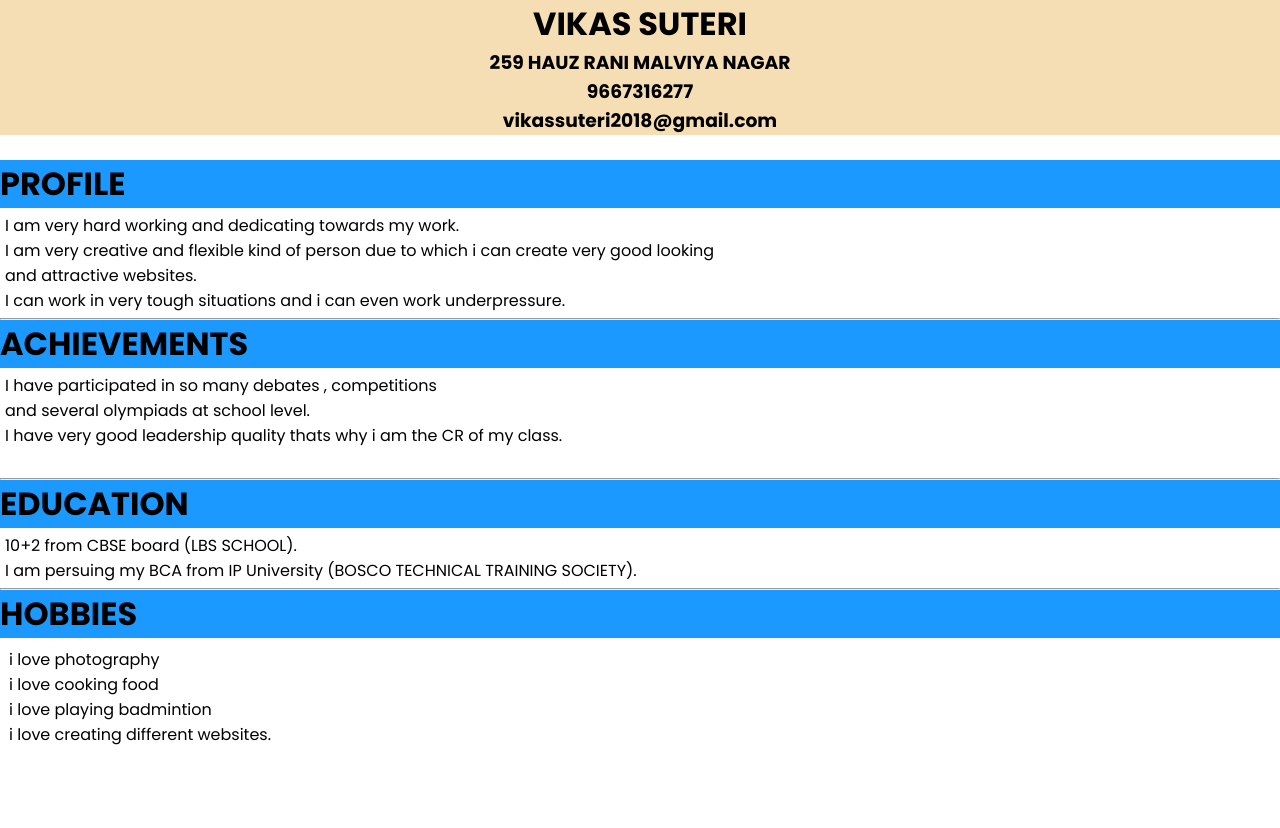
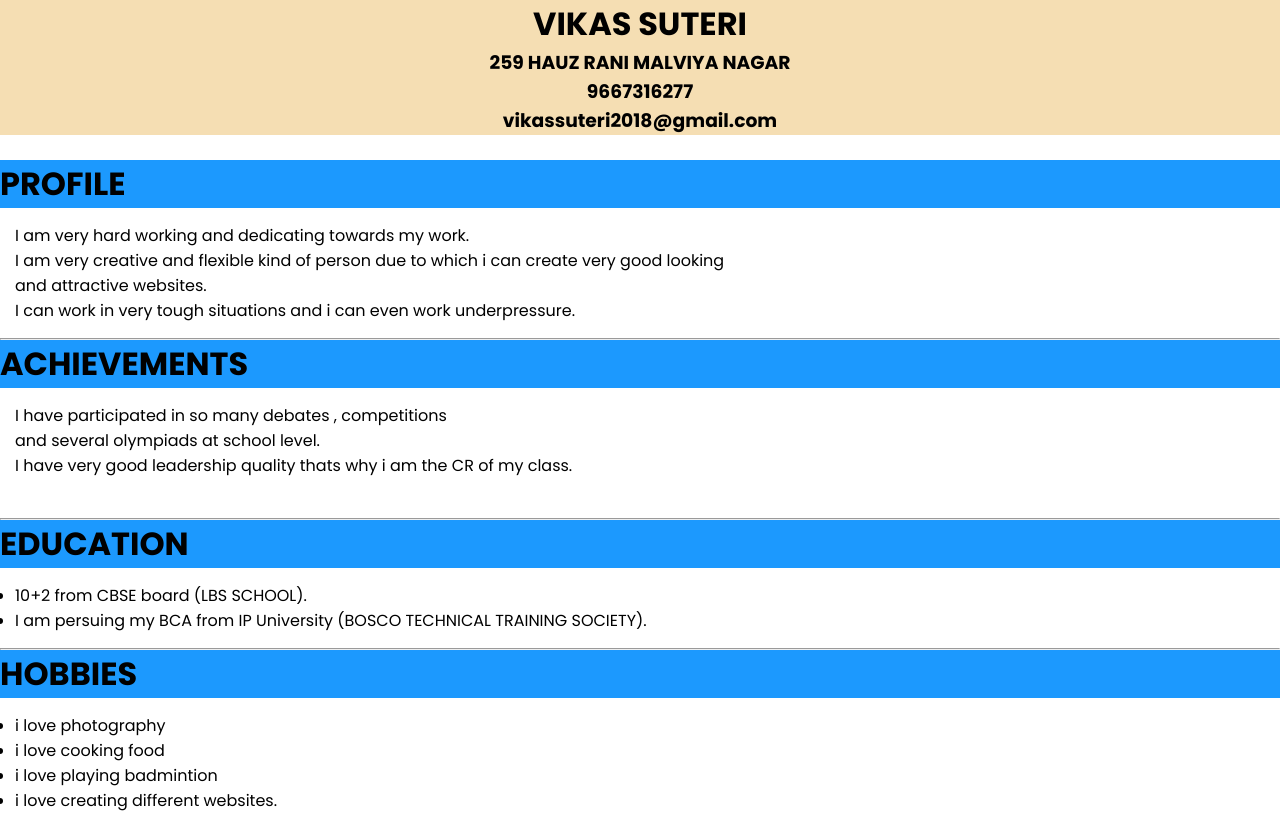
Before and after one commit to vikassuteri/portfolio, a plain HTML site: page cv.html in a window 1280 px wide. Before the commit the page ends 800 px from the top, so only its background shows below. Drawn offline with Linux system fonts and the light colour scheme.

Commit message:
Update style.css

```diff
--- a/style.css
+++ b/style.css
@@ -107,6 +107,7 @@ nav ul li a:hover:after{
 	.profile{
 		background: #1c99fe;
 
+
 	}
 	.ach{
 		background: #1c99fe;
@@ -118,14 +119,14 @@ nav ul li a:hover:after{
 		background: #1c99fe;
 	}
 	.pp{
-		margin: 5px;
+		margin: 15px;
 	}
 	.aa{
-		margin: 5px;
+		margin: 15px;
 	}
 	.ee{
-		margin: 5px;
+		margin: 15px;
 	}
 	.hh{
-		margin: 9px;
+		margin: 15px;
 	}
```
